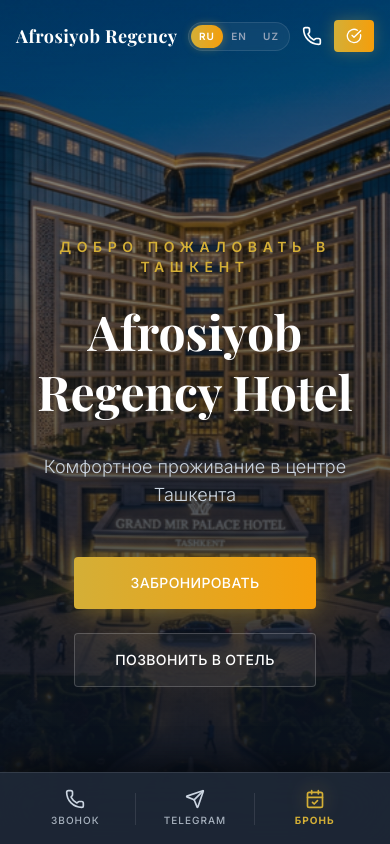
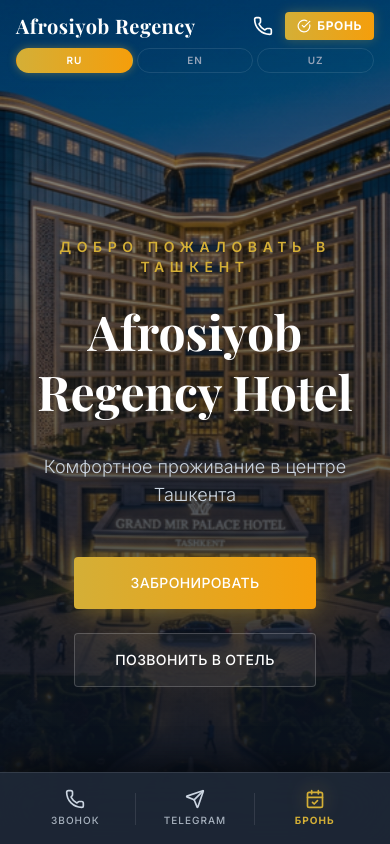
Before and after one commit to mirkomilablayev/afrosiyob-regency-hotel, a Next.js app: page / in a window 390 px wide. Shown: the top 844 px of the page. Built offline with nearby package versions, Linux system fonts and the light colour scheme; a web font is replaced by a local one.

Commit message:
Mobile: two-row navbar, compact 2-col footer

```diff
--- a/src/components/Footer.tsx
+++ b/src/components/Footer.tsx
@@ -7,67 +7,82 @@
     const { t } = useLanguage();
 
     return (
-        <footer className="bg-secondaryBg text-slate-300 py-12 md:py-24 border-t border-white/5">
-            <div className="max-w-7xl mx-auto px-6 lg:px-8">
-                <div className="grid grid-cols-1 md:grid-cols-2 lg:grid-cols-4 gap-8 md:gap-16 border-b border-white/10 pb-8 md:pb-16 mb-6 md:mb-12">
+        <footer className="bg-secondaryBg text-slate-300 pt-10 pb-6 md:py-24 border-t border-white/5">
+            <div className="max-w-7xl mx-auto px-5 lg:px-8">
 
-                    <div className="col-span-1 lg:col-span-2 pr-0 lg:pr-12">
-                        <h2 className="text-2xl sm:text-3xl md:text-4xl font-serif text-white font-bold mb-4 md:mb-8">
-                            Afrosiyob Regency
-                        </h2>
-                        <p className="text-slate-400 font-light text-lg max-w-md leading-relaxed">
-                            {t.footer.desc}
-                        </p>
-                    </div>
+                {/* ── Brand row (full width on all screens) ── */}
+                <div className="mb-6 md:mb-16">
+                    <h2 className="text-2xl md:text-4xl font-serif text-white font-bold mb-3 md:mb-6">
+                        Afrosiyob Regency
+                    </h2>
+                    <p className="text-slate-400 font-light text-sm md:text-lg max-w-md leading-relaxed">
+                        {t.footer.desc}
+                    </p>
+                </div>
 
+                {/* ── Links + Contact: 2-col on mobile, 4-col on desktop ── */}
+                <div className="grid grid-cols-2 md:grid-cols-3 lg:grid-cols-4 gap-6 md:gap-16 border-b border-white/10 pb-6 md:pb-16 mb-6 md:mb-12">
+
+                    {/* Quick Links */}
                     <div>
-                        <h4 className="text-white font-serif text-lg md:text-xl mb-4 md:mb-8 font-bold tracking-wide">{t.footer.quickLinks}</h4>
-                        <ul className="space-y-5">
+                        <h4 className="text-white font-serif text-base md:text-xl mb-3 md:mb-8 font-bold tracking-wide">
+                            {t.footer.quickLinks}
+                        </h4>
+                        <ul className="space-y-3 md:space-y-5">
                             <li>
-                                <Link href="#home" className="text-slate-400 hover:text-goldPrimary transition-colors font-light tracking-wide">
+                                <Link href="#home" className="text-slate-400 hover:text-goldPrimary transition-colors font-light text-sm md:text-base tracking-wide">
                                     {t.footer.home}
                                 </Link>
                             </li>
                             <li>
-                                <Link href="#about" className="text-slate-400 hover:text-goldPrimary transition-colors font-light tracking-wide">
+                                <Link href="#about" className="text-slate-400 hover:text-goldPrimary transition-colors font-light text-sm md:text-base tracking-wide">
                                     {t.footer.about}
                                 </Link>
                             </li>
                             <li>
-                                <Link href="#rooms" className="text-slate-400 hover:text-goldPrimary transition-colors font-light tracking-wide">
+                                <Link href="#rooms" className="text-slate-400 hover:text-goldPrimary transition-colors font-light text-sm md:text-base tracking-wide">
                                     {t.footer.rooms}
                                 </Link>
                             </li>
                             <li>
-                                <Link href="#gallery" className="text-slate-400 hover:text-goldPrimary transition-colors font-light tracking-wide">
+                                <Link href="#gallery" className="text-slate-400 hover:text-goldPrimary transition-colors font-light text-sm md:text-base tracking-wide">
                                     {t.footer.gallery}
                                 </Link>
                             </li>
                         </ul>
                     </div>
 
+                    {/* Contact */}
                     <div>
-                        <h4 className="text-white font-serif text-lg md:text-xl mb-4 md:mb-8 font-bold tracking-wide">{t.footer.contact}</h4>
-                        <ul className="space-y-6">
-                            <li className="text-slate-400 font-light leading-relaxed">
+                        <h4 className="text-white font-serif text-base md:text-xl mb-3 md:mb-8 font-bold tracking-wide">
+                            {t.footer.contact}
+                        </h4>
+                        <ul className="space-y-3 md:space-y-6">
+                            <li className="text-slate-400 font-light text-sm md:text-base leading-relaxed">
                                 {t.contact.addressText}
                             </li>
-                            <li className="text-slate-400 font-light">
-                                <span className="text-goldPrimary">{t.booking.phone}:</span>{' '}
-                                <a href="tel:+998555190005" className="hover:text-white transition-colors block mt-1 tracking-wider">+998 55 519 00 05</a>
+                            <li className="text-slate-400 font-light text-sm md:text-base">
+                                <span className="text-goldPrimary text-xs uppercase tracking-wider block mb-0.5">{t.booking.phone}</span>
+                                <a href="tel:+998555190005" className="hover:text-white transition-colors tracking-wider">
+                                    +998 55 519 00 05
+                                </a>
                             </li>
-                            <li className="text-slate-400 font-light">
-                                <span className="text-goldPrimary">Email:</span>{' '}
-                                <a href="mailto:info@afrosiyob-regency.uz" className="hover:text-white transition-colors block mt-1">info@afrosiyob-regency.uz</a>
+                            <li className="text-slate-400 font-light text-sm md:text-base">
+                                <span className="text-goldPrimary text-xs uppercase tracking-wider block mb-0.5">Email</span>
+                                <a href="mailto:info@afrosiyob-regency.uz" className="hover:text-white transition-colors break-all">
+                                    info@afrosiyob-regency.uz
+                                </a>
                             </li>
                         </ul>
                     </div>
 
                 </div>
 
-                <div className="flex justify-center items-center text-sm font-light text-slate-500 tracking-wide text-center">
-                    <p>&copy; {new Date().getFullYear()} Afrosiyob Regency Hotel. {t.footer.rights}</p>
-                </div>
+                {/* ── Copyright ── */}
+                <p className="text-center text-xs md:text-sm font-light text-slate-500 tracking-wide">
+                    &copy; {new Date().getFullYear()} Afrosiyob Regency Hotel. {t.footer.rights}
+                </p>
+
             </div>
         </footer>
     );
--- a/src/components/Navbar.tsx
+++ b/src/components/Navbar.tsx
@@ -10,55 +10,90 @@
     const { language, setLanguage, t } = useLanguage();
 
     useEffect(() => {
-        const handleScroll = () => {
-            setScrolled(window.scrollY > 50);
-        };
+        const handleScroll = () => setScrolled(window.scrollY > 50);
         window.addEventListener('scroll', handleScroll);
         return () => window.removeEventListener('scroll', handleScroll);
     }, []);
 
     return (
-        <nav className={`fixed top-0 left-0 right-0 z-50 transition-all duration-500 ${scrolled ? 'bg-background/80 backdrop-blur-xl shadow-2xl py-3 border-b border-white/5' : 'bg-transparent py-5'}`}>
-            <div className="max-w-7xl mx-auto px-4 sm:px-6 lg:px-8 flex justify-between items-center">
-                <Link href="/" className="text-lg sm:text-2xl font-serif font-bold text-white tracking-wide whitespace-nowrap">
+        <nav className={`fixed top-0 left-0 right-0 z-50 transition-all duration-500 ${scrolled ? 'bg-background/90 backdrop-blur-xl shadow-2xl border-b border-white/5' : 'bg-transparent'}`}>
+
+            {/* ── MOBILE layout (< md): two rows ── */}
+            <div className="md:hidden px-4 pt-3 pb-2 flex flex-col gap-2">
+                <div className="flex items-center justify-between">
+                    {/* Brand */}
+                    <Link href="/" className="text-xl font-serif font-bold text-white tracking-wide">
+                        {t.navbar.brand}
+                    </Link>
+                    {/* Actions */}
+                    <div className="flex items-center gap-2">
+                        <a href="tel:+998555190005" className="text-white hover:text-goldPrimary transition-colors p-1">
+                            <Phone className="w-5 h-5" />
+                        </a>
+                        <Link
+                            href="#booking"
+                            className="flex items-center gap-1.5 px-3 py-1.5 bg-gradient-to-r from-goldPrimary to-goldButton text-white rounded text-xs font-bold tracking-wider uppercase shadow-[0_0_12px_rgba(212,175,55,0.3)] whitespace-nowrap"
+                        >
+                            <CheckCircle className="w-3.5 h-3.5 shrink-0" />
+                            {t.navbar.bookDirect}
+                        </Link>
+                    </div>
+                </div>
+                {/* Language pills — second row */}
+                <div className="flex items-center gap-1">
+                    {(['ru', 'en', 'uz'] as const).map((lang) => (
+                        <button
+                            key={lang}
+                            onClick={() => setLanguage(lang)}
+                            className={`flex-1 py-1 rounded-full text-[10px] font-semibold uppercase tracking-widest transition-all duration-300 text-center border ${language === lang
+                                    ? 'bg-gradient-to-r from-goldPrimary to-goldButton text-white border-transparent shadow-[0_0_8px_rgba(212,175,55,0.4)]'
+                                    : 'text-slate-400 border-white/10 hover:text-white'
+                                }`}
+                        >
+                            {lang}
+                        </button>
+                    ))}
+                </div>
+            </div>
+
+            {/* ── DESKTOP layout (≥ md): single row ── */}
+            <div className="hidden md:flex max-w-7xl mx-auto px-6 lg:px-8 items-center justify-between py-6">
+                <Link href="/" className="text-2xl font-serif font-bold text-white tracking-wide">
                     {t.navbar.brand}
                 </Link>
-                <div className="flex items-center gap-2 sm:gap-4">
-
-                    {/* Language pill switcher */}
+                <div className="flex items-center gap-4">
+                    {/* Language pill */}
                     <div className="flex items-center bg-white/5 border border-white/10 rounded-full p-0.5 backdrop-blur-sm">
                         {(['ru', 'en', 'uz'] as const).map((lang) => (
                             <button
                                 key={lang}
                                 onClick={() => setLanguage(lang)}
-                                className={`w-8 sm:w-9 py-1 sm:py-1.5 rounded-full text-[10px] sm:text-xs font-semibold uppercase tracking-widest transition-all duration-300 text-center ${language === lang
-                                    ? 'bg-gradient-to-r from-goldPrimary to-goldButton text-white shadow-[0_0_10px_rgba(212,175,55,0.4)]'
-                                    : 'text-slate-400 hover:text-white'
+                                className={`w-9 py-1.5 rounded-full text-xs font-semibold uppercase tracking-widest transition-all duration-300 text-center ${language === lang
+                                        ? 'bg-gradient-to-r from-goldPrimary to-goldButton text-white shadow-[0_0_10px_rgba(212,175,55,0.4)]'
+                                        : 'text-slate-400 hover:text-white'
                                     }`}
                             >
                                 {lang}
                             </button>
                         ))}
                     </div>
-
-                    {/* Call — icon only on mobile */}
                     <a
                         href="tel:+998555190005"
-                        className="flex items-center justify-center text-white hover:text-goldPrimary transition-colors p-1"
+                        className="flex items-center gap-2 px-5 py-2.5 text-sm font-medium text-white hover:text-goldPrimary transition-colors"
                     >
-                        <Phone className="w-5 h-5 shrink-0" />
+                        <Phone className="w-4 h-4 shrink-0" />
+                        <span>{t.navbar.callHotel}</span>
                     </a>
-
-                    {/* Book button — icon + short text on mobile */}
                     <Link
                         href="#booking"
-                        className="flex items-center justify-center gap-1.5 px-3 sm:px-6 py-2 sm:py-2.5 bg-gradient-to-r from-goldPrimary to-goldButton text-white rounded text-xs sm:text-sm font-semibold tracking-wider uppercase shadow-[0_0_15px_rgba(212,175,55,0.3)] hover:shadow-[0_0_25px_rgba(212,175,55,0.5)] transition-all whitespace-nowrap"
+                        className="flex items-center gap-2 px-6 py-2.5 bg-gradient-to-r from-goldPrimary to-goldButton text-white rounded text-sm font-semibold tracking-wider uppercase shadow-[0_0_15px_rgba(212,175,55,0.3)] hover:shadow-[0_0_25px_rgba(212,175,55,0.5)] transition-all hover:-translate-y-0.5 whitespace-nowrap"
                     >
                         <CheckCircle className="w-4 h-4 shrink-0" />
-                        <span className="hidden xs:inline sm:inline">{t.navbar.bookDirect}</span>
+                        {t.navbar.bookDirect}
                     </Link>
                 </div>
             </div>
+
         </nav>
     );
 }
```
